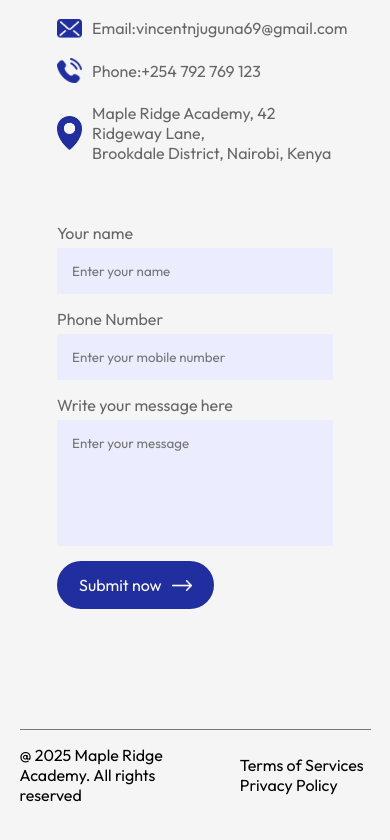
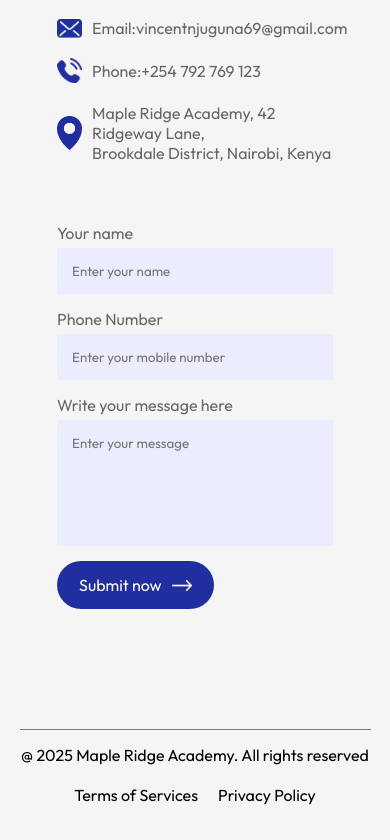
Before and after one commit to vinnietito/Edusity, a React (Vite) app: page / in a window 390 px wide. Shown: the part 5242-6082 px from the top of the page. Built offline with nearby package versions, Linux system fonts and the light colour scheme.

Commit message:
Made the Footer page screen responsive

```diff
--- a/src/Components/Footer/Footer.css
+++ b/src/Components/Footer/Footer.css
@@ -11,3 +11,17 @@
     display: inline-block;
     margin-left: 20px;
 }
+
+/* -------Media Query--------- */
+@media (max-width: 600px){
+    .footer{
+        display: block;
+        text-align: center;
+    }
+    .footer ul li{
+        margin: 10px;
+    }
+    .footer ul{
+        margin-top: 10px;
+    }
+}
```
